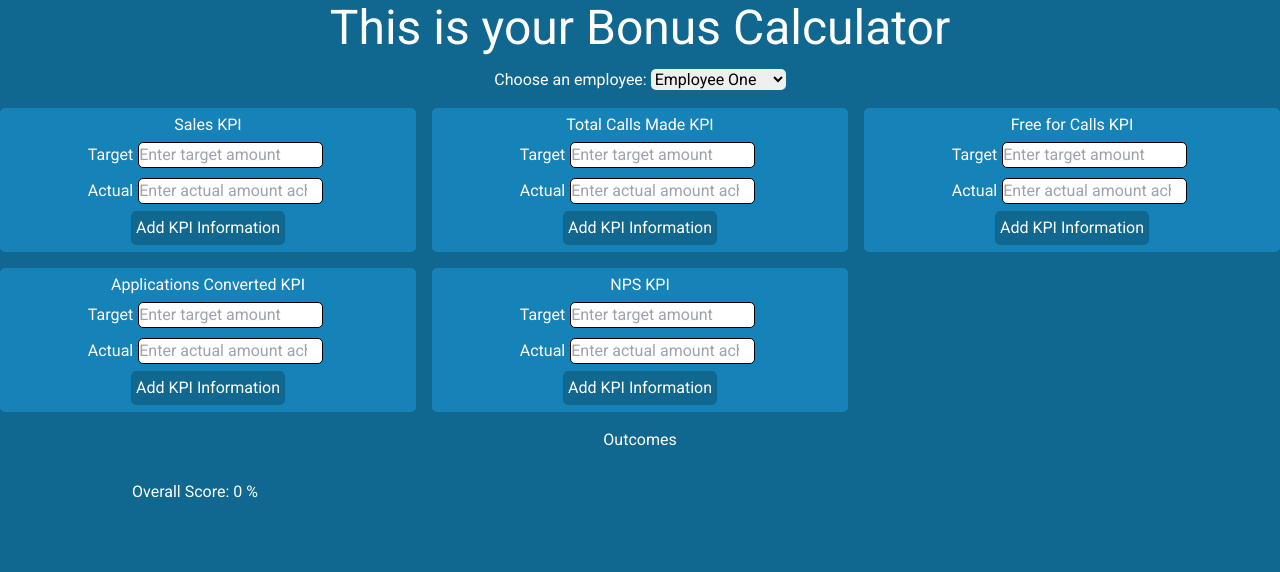
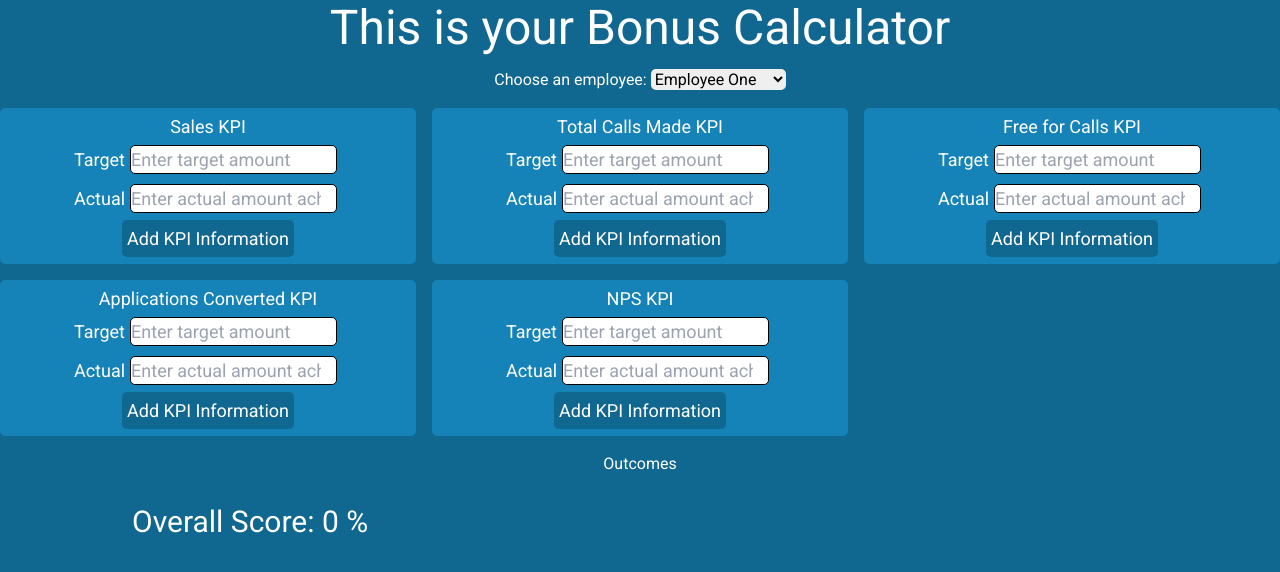
Before and after one commit to rogan-templer/bonus-calculator, a React (Create React App) app: page / in a window 1280 px wide. Shown: the top 572 px of the page. Built offline with nearby package versions, Linux system fonts and the light colour scheme.

Commit message:
font size alterations

```diff
--- a/public/styles/main.css
+++ b/public/styles/main.css
@@ -13,11 +13,16 @@
   color: #ffffff;
   border-radius: 5px;
   padding: 5px;
+  font-size: 18px;
 }
 
 .form-style {
   display: block;
   text-align: center;
+}
+
+.results-output {
+  font-size: 16px;
 }
 
 html {
--- a/src/components/PercentResult.jsx
+++ b/src/components/PercentResult.jsx
@@ -32,7 +32,7 @@ function PercentResult() {
 
   return (
     <>
-      <div className="flex flex-wrap mt-3">
+      <div className="flex flex-wrap results-output mt-3">
         <div className="m-3">
           {sales.map((sale) => {
             return (
@@ -112,7 +112,7 @@ function PercentResult() {
             );
           })}
         </div>
-        <div className="m-3">
+        <div className="text-3xl m-3">
           <h1>Overall Score: {Math.floor(results)} %</h1>
         </div>
       </div>
```
